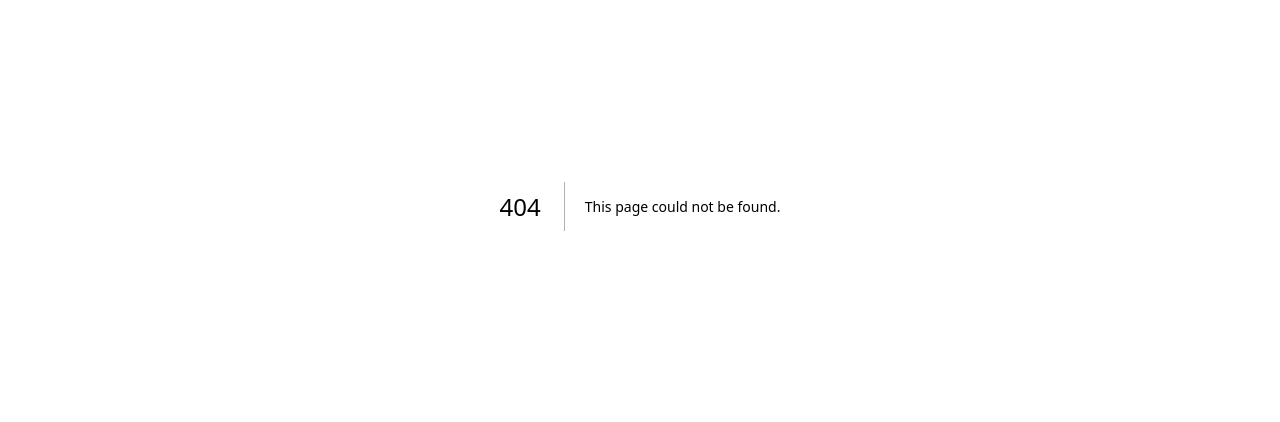
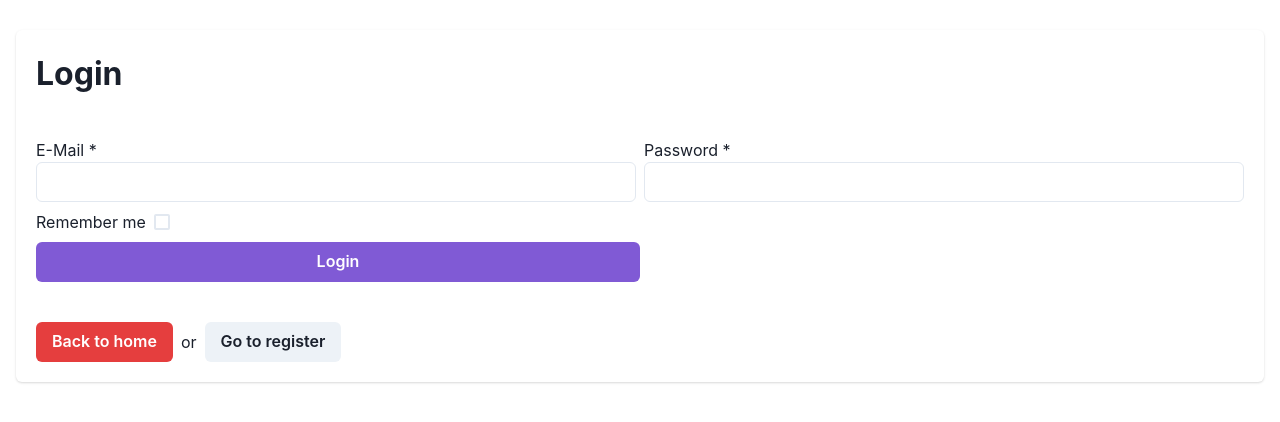
Before and after one commit to nreiter29/mogst-wos-frontend, a Next.js app: page /auth/login in a window 1280 px wide. Before the commit this address had no page. Shown: the part 194-616 px from the top of the page. Built offline with nearby package versions, Linux system fonts and the light colour scheme.

Commit message:
+ added login

```diff
--- /dev/null
+++ b/operations/mutation/useLoginMutation.tsx
@@ -0,0 +1,59 @@
+import { useEffect, useState } from "react";
+import { LoginForm } from "../../pages/auth/login";
+
+export function useLoginMutation() {
+  const [refetch, setRefetch] = useState<LoginForm>()
+  const [loginSuccesfully, setLoginSuccesfully] = useState<boolean>(false)
+  const [isLoginDataFalse, setIsLoginDataFalse] = useState<boolean>(false)
+
+  useEffect(() => {
+    if (refetch) {
+      fetch('http://localhost:3001/shop-api', {
+        method: 'POST',
+        headers: {
+          'Content-Type': 'application/json',
+        },
+        body: JSON.stringify({
+          query: `mutation Login {
+            login(
+              username: "${refetch.emailAddress}"
+              password: "${refetch.password}"
+              rememberMe: ${refetch.rememberMe}
+            ) {
+              ... on CurrentUser {
+                id
+                identifier
+                __typename
+              }
+              ... on InvalidCredentialsError {
+                errorCode
+                message
+                authenticationError
+                __typename
+              }
+              ... on NotVerifiedError {
+                errorCode
+                message
+                __typename
+              }
+              ... on NativeAuthStrategyError {
+                errorCode
+                message
+                __typename
+              }
+            }
+          }
+        `
+        })
+      }).then(res => res.json()).then(res => {
+        if (res.data.login.__typename == "InvalidCredentialsError") {
+          setIsLoginDataFalse(true)
+        } else if (!isLoginDataFalse && res.data.login.__typename == "CurrentUser") {
+          setLoginSuccesfully(true)
+        }
+      })
+    }
+  }, [refetch])
+
+  return { setRefetch, loginSuccesfully, isLoginDataFalse }
+}
--- a/operations/useRegisterMutation.tsx
+++ b/operations/mutation/useRegisterMutation.tsx
@@ -1,5 +1,5 @@
 import { useEffect, useState } from "react";
-import { RegisterForm } from "../pages/auth/register";
+import { RegisterForm } from "../../pages/auth/register";
 
 export function useRegisterMutation() {
   const [refetch, setRefetch] = useState<RegisterForm>()
--- /dev/null
+++ b/pages/auth/login.tsx
@@ -0,0 +1,72 @@
+import { Container, Heading, Box, VStack, Card, CardHeader, CardBody, Input, Select, Flex, SimpleGrid, Text, Button, CardFooter, HStack, Checkbox } from "@chakra-ui/react"
+import { useEffect, useState } from "react"
+import { useForm, SubmitHandler } from "react-hook-form"
+import { useLoginMutation } from "../../operations/mutation/useLoginMutation"
+import { CustomLink } from "../../utility/CustomLink"
+
+export type LoginForm = {
+  emailAddress: string
+  password: string
+  rememberMe: boolean
+}
+
+const Register = () => {
+  const { register, handleSubmit } = useForm<LoginForm>()
+  const onSubmit: SubmitHandler<LoginForm> = data => setRefetch(data)
+  const { setRefetch, loginSuccesfully, isLoginDataFalse } = useLoginMutation()
+
+  return (
+    <Container maxW="container.xl" h="100vh" display="flex" alignItems="center">
+      <Card w="100%" >
+        <CardHeader fontSize="xx-large" fontWeight="bold">
+          Login
+        </CardHeader>
+        <CardBody>
+          {loginSuccesfully ? (
+            <Text fontSize="lg">
+              You have <strong>successfully</strong> logged in!
+            </Text>
+          ) : (
+            <form onSubmit={handleSubmit(onSubmit)}>
+              <SimpleGrid columns={{ base: 1, md: 2 }} spacing="2">
+                <Box>
+                  E-Mail *
+                  <Input type="email" isRequired {...register("emailAddress", { required: true })} />
+                </Box>
+                <Box>
+                  Password *
+                  <Input type="password" isRequired {...register("password", { required: true })} />
+                </Box>
+              </SimpleGrid>
+              <HStack align="center" my="2">
+                <Text>Remember me</Text>
+                <Checkbox {...register("rememberMe")} />
+              </HStack>
+              <Box>
+                <Text color="red">{isLoginDataFalse && "E-Mail or password is wrong!"}</Text>
+                <Button type="submit" w="50%" colorScheme="purple">Login</Button>
+              </Box>
+            </form>
+          )}
+        </CardBody>
+        <CardFooter>
+          <HStack align="center">
+            <CustomLink href="/" _hover={{ textDecor: "none" }}>
+              <Button colorScheme="red" as="div">Back to home</Button>
+            </CustomLink>
+            {!loginSuccesfully && (
+              <>
+                <Text>or</Text>
+                <CustomLink href="/auth/register" _hover={{ textDecor: "none" }}>
+                  <Button colorScheme="gray" as="div">Go to register</Button>
+                </CustomLink>
+              </>
+            )}
+          </HStack>
+        </CardFooter>
+      </Card>
+    </Container >
+  )
+}
+
+export default Register
--- a/pages/index.tsx
+++ b/pages/index.tsx
@@ -1,14 +1,14 @@
 import { Box, Container, Heading, HStack, Image, SimpleGrid, Skeleton, Stack, StackDivider, Text, useDisclosure, useOutsideClick, VStack } from "@chakra-ui/react";
 import { useEffect, useRef, useState } from "react";
+import AccountMenu from "../compounds/AccountMenu";
 import Filter from "../compounds/Filter";
 import Pagination from "../compounds/Pagination";
 import ProductItem from "../compounds/ProductItem";
-import AccountMenu from "../compounds/AccountMenu";
 import { SearchBar } from "../compounds/SearchBar";
 import { formatHeadlineColor } from "../helper/formatHeadlineColor";
 import { useDebounce } from "../helper/useDebounce";
-import { useFetchData } from "../operations/useFetcherData";
-import { useSearchQuery } from "../operations/useSearchQuery";
+import { useFetchData } from "../operations/query/useFetcherData";
+import { useSearchQuery } from "../operations/query/useSearchQuery";
 import { CustomLink } from "../utility/CustomLink";
 
 const Home = () => {
```
Also changed, not shown: compounds/Filter.tsx (+2 -7 lines), operations/useFacetsQuery.tsx (deleted, +0 -54 lines), pages/auth/register.tsx (+4 -4 lines), operations/query/useFetcherData.tsx (renamed from operations/useFetcherData.tsx), operations/query/useSearchQuery.tsx (renamed from operations/useSearchQuery.tsx).
